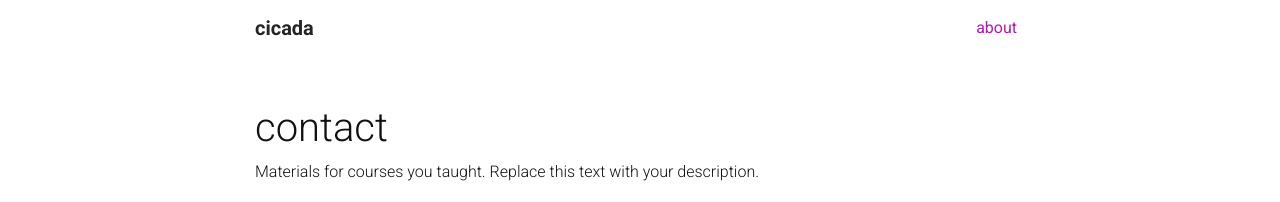
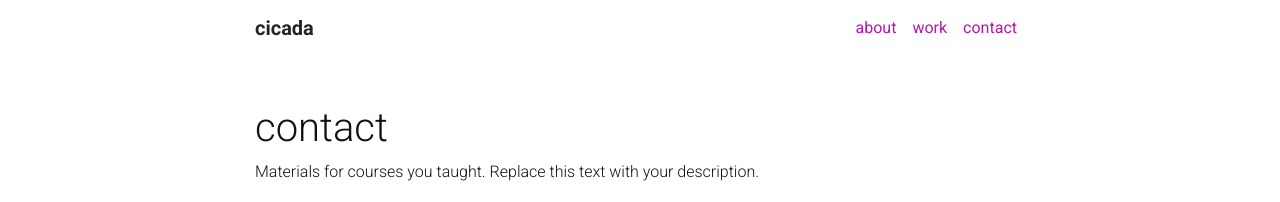
Before and after one commit to Scimatica-Labs/cicadadesign.in, a Jekyll site: the page built from _pages/contact.md, in a window 1280 px wide. Shown: the top 202 px of the page. Built offline with Jekyll 4.4.1, drawn with Linux system fonts in a browser that asks for light colours; nearby versions of some CDN libraries; a style sheet for code colours, icons or effects is not loaded.

Commit message:
Update header.html

```diff
--- a/_includes/header.html
+++ b/_includes/header.html
@@ -49,16 +49,14 @@
           {% endif %}
           {% endfor %}-->
           <li class="nav-item active">
-              <a class="nav-link" href="/about/">about
-
-                <span class="sr-only">(current)</span>
-
-              </a>
-
-
-
-
-
+              <a class="nav-link" href="/about/">about</a>
+          </li>
+            <li class="nav-item active">
+              <a class="nav-link" href="/work/">work</a>
+          </li>
+            <li class="nav-item active">
+              <a class="nav-link" href="/contact/">contact</a>
+          </li>
 
         </ul>
       </div>
```
